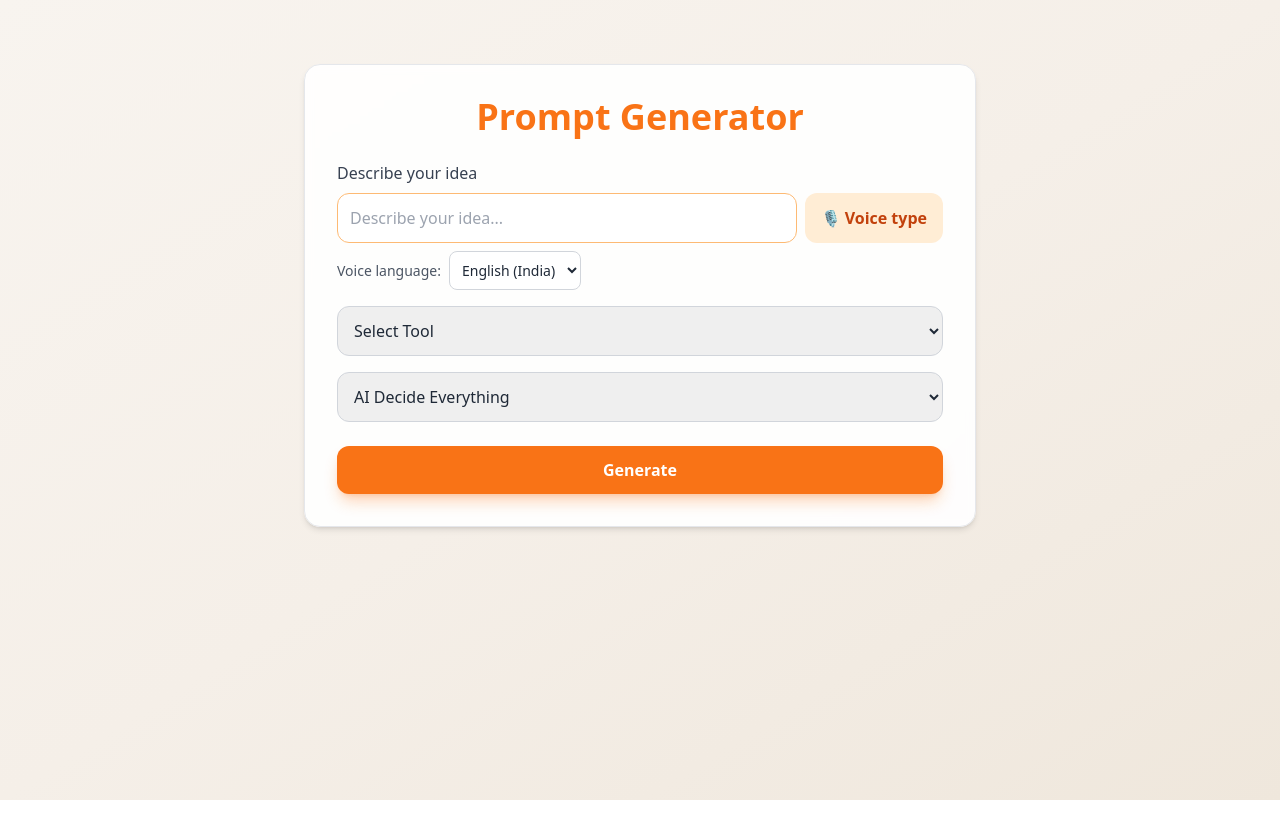
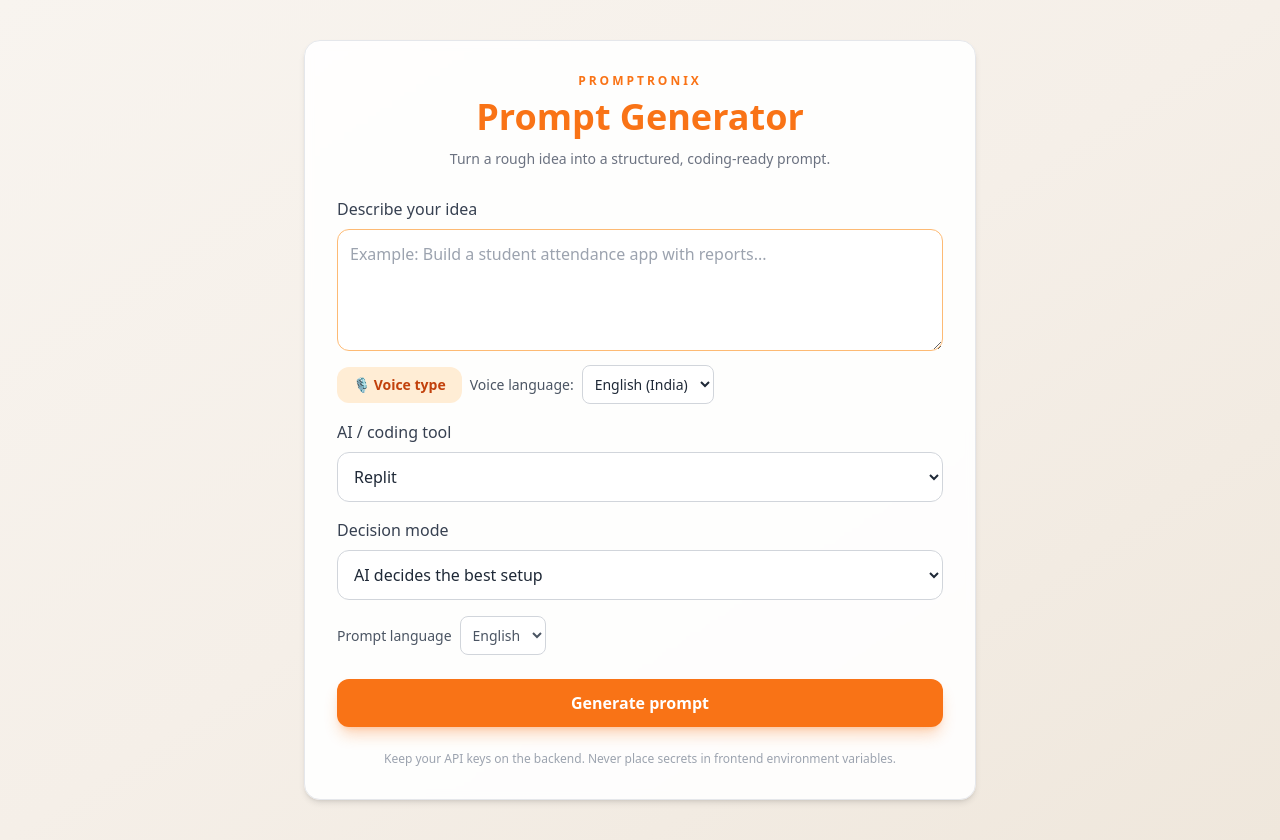
Before and after one commit to shriramthree/mern_mvp, a React app in the folder frontend/frontend/: page / in a window 1280 px wide. Before the commit the page ends 800 px from the top, so only its background shows below. Built offline with nearby package versions, Linux system fonts and the light colour scheme; no server answers; the HTML template or start-up script is replaced by a standard one.

Commit message:
Connect Promptronix frontend to prompt generation API

```diff
--- a/frontend/frontend/src/App.jsx
+++ b/frontend/frontend/src/App.jsx
@@ -1,136 +1,98 @@
 import { useRef, useState } from "react";
+import axios from "axios";
+
+const API_URL = import.meta.env.VITE_API_URL || "http://localhost:5000";
 
 function App() {
   const [stack, setStack] = useState("");
   const [prompt, setPrompt] = useState("");
-  const [tools, setTools] = useState("");
+  const [tools, setTools] = useState("Replit");
   const [mode, setMode] = useState("ai");
-
   const [deployment, setDeployment] = useState("");
   const [auth, setAuth] = useState("");
   const [model, setModel] = useState("");
   const [database, setDatabase] = useState("");
-
+  const [outputLanguage, setOutputLanguage] = useState("en");
   const [result, setResult] = useState("");
   const [isGenerating, setIsGenerating] = useState(false);
   const [isListening, setIsListening] = useState(false);
   const [speechLanguage, setSpeechLanguage] = useState("en-IN");
   const [voiceError, setVoiceError] = useState("");
+  const [error, setError] = useState("");
   const recognitionRef = useRef(null);
   const shouldKeepListeningRef = useRef(false);
   const lastTranscriptRef = useRef("");
 
-  // 🧠 SMART PROMPT GENERATOR — Prime, Persona, Product, Privacy, Polish
-  const generatePromptLocally = () => {
-    const idea = prompt.trim();
-    if (!idea) return "Please enter your project idea before generating a prompt.";
-
-    let stackText = stack || "the most suitable modern technology stack";
-    let toolText = tools || "appropriate industry-standard development tools";
-
-    if (stack === "MERN") {
-      stackText = "MongoDB, Express.js, React, and Node.js";
-    } else if (stack === "MEAN") {
-      stackText = "MongoDB, Express.js, Angular, and Node.js";
-    } else if (stack === "LAMP") {
-      stackText = "Linux, Apache, MySQL, and PHP";
-    } else if (stack === "JAMstack") {
-      stackText = "JavaScript, APIs, and Markup";
-    }
-
-    return `
-🚀 PROJECT PROMPT — PRIME FRAMEWORK
-
-Use the following five-part framework. Follow every section explicitly and produce a practical, implementation-ready result.
-
-1. PRIME — BACKGROUND, CONTEXT & SCENARIO
-Project idea: "${idea}"
-Explain the problem being solved, intended users, use cases, operating context, assumptions, and scope. If critical information is missing, state reasonable assumptions clearly rather than inventing facts. Keep the solution aligned with the actual idea.
-
-2. PERSONA — EXPERT ROLE & POINT OF VIEW
-Act as a senior product architect, experienced software engineer, UI/UX designer, and security-conscious technical lead. Use a clear, professional, practical tone. Make decisions that prioritize usability, accessibility, maintainability, reliability, and a polished user experience.
-
-3. PRODUCT — TASK, GOALS & REQUIRED DELIVERABLES
-Create a complete, detailed plan and implementation for the project described above. Use ${stackText} as the technology stack and ${toolText} as the preferred development tool(s).
-Authentication: ${auth || "recommend an appropriate approach only if the project needs it"}.
-Database: ${database || "choose and justify a suitable database based on the requirements"}.
-Deployment: ${deployment || "recommend a suitable deployment option and explain the setup"}.
-${model ? `AI integration: use ${model} where it clearly benefits the project.` : "AI integration: include it only when it adds clear value to the project."}
-Include: requirements and key features; architecture and folder structure; data model and API design where applicable; responsive and accessible UI; validation and error handling; security considerations; setup instructions; environment-variable guidance; testing strategy; and deployment steps. Provide working, consistent code or concrete implementation steps where requested. Do not leave placeholder functions or omit essential files without explaining why.
-
-4. PRIVACY — SAFETY, DATA & CONSTRAINTS
-Use secure defaults. Never expose, invent, or hard-code API keys, passwords, access tokens, private user data, or secrets. Use environment variables for credentials. Collect only necessary data, validate inputs, protect sensitive information, and explain any relevant privacy or security trade-offs. Respect the selected stack and stated constraints; do not claim that unimplemented features have been completed.
-
-5. POLISH — REVIEW, REFINEMENT & FINAL QUALITY
-Before presenting the result, check that it directly satisfies the idea, all sections are consistent, code and commands fit the chosen stack, and no essential steps are missing. Improve clarity, structure, naming, accessibility, responsive behavior, and error handling. Format the response with meaningful headings, numbered steps, code blocks, and a concise verification checklist. Identify assumptions and limitations honestly, and suggest focused follow-up improvements only where useful.
-
-FINAL INSTRUCTION
-Deliver a cohesive, production-minded result tailored to the project idea. Prioritize correctness and completeness over unnecessary complexity. If the request is ambiguous, ask only essential clarifying questions or proceed with clearly stated assumptions.
-`;
-  };
-  // 🚀 HANDLE SUBMIT — show loading for at least 2 seconds
   const handleSubmit = async () => {
     if (isGenerating) return;
+    const idea = prompt.trim();
+    if (idea.length < 3) {
+      setError("Please describe your project idea using at least 3 characters.");
+      return;
+    }
     setIsGenerating(true);
+    setError("");
+    setResult("");
     const startedAt = Date.now();
     try {
-      const output = generatePromptLocally();
+      const options = {
+        targetTool: tools || "Replit",
+        outputLanguage,
+        ...(mode === "customize" ? { stack, deployment, auth, model, database } : {}),
+      };
+      const response = await axios.post(`${API_URL}/api/generate`, { idea, options }, { timeout: 120000 });
+      const output = response.data?.prompt;
+      if (!output) throw new Error("The server returned an empty prompt. Please try again.");
       const remaining = Math.max(0, 2000 - (Date.now() - startedAt));
-      if (remaining > 0) await new Promise((resolve) => window.setTimeout(resolve, remaining));
+      if (remaining) await new Promise((resolve) => window.setTimeout(resolve, remaining));
       setResult(output);
+      if (response.data?.validation && !response.data.validation.ok) {
+        setError("The prompt was generated, but some required sections may be missing.");
+      }
+    } catch (err) {
+      const message = err?.response?.data?.error || err?.message || "Could not generate the prompt.";
+      setError(`${message} Check that the backend is running and VITE_API_URL is configured.`);
     } finally {
       setIsGenerating(false);
     }
   };
 
-  // 🎙️ VOICE-TO-TYPE using the browser Web Speech API
   const handleVoiceInput = () => {
     setVoiceError("");
     const SpeechRecognition = window.SpeechRecognition || window.webkitSpeechRecognition;
-
     if (!SpeechRecognition) {
       setVoiceError("Voice typing is not supported in this browser. Try the latest Chrome or Edge.");
       return;
     }
-
     if (isListening) {
       shouldKeepListeningRef.current = false;
       recognitionRef.current?.stop();
       setIsListening(false);
       return;
     }
-
     shouldKeepListeningRef.current = true;
     lastTranscriptRef.current = "";
     const recognition = new SpeechRecognition();
     recognitionRef.current = recognition;
     recognition.lang = speechLanguage;
-    // Continue listening across pauses until the user presses Stop.
     recognition.continuous = true;
-    // Only accept finalized speech results to avoid inserting unstable guesses.
     recognition.interimResults = false;
-
     recognition.onstart = () => setIsListening(true);
     recognition.onresult = (event) => {
-      // Process only new, final results. Never reuse results[0], which can be stale.
       const finalChunks = [];
       for (let i = event.resultIndex; i < event.results.length; i += 1) {
         const item = event.results[i];
-        if (item.isFinal) {
-          const alternative = item[0];
-          const transcript = alternative?.transcript?.trim();
-          const confidence = alternative?.confidence;
-          // Ignore weak recognition guesses when the browser exposes confidence.
+        if (!item.isFinal) continue;
+        const transcript = item[0]?.transcript?.trim();
+        const confidence = item[0]?.confidence;
         if (!transcript || (typeof confidence === "number" && confidence > 0 && confidence < 0.65)) continue;
-          // Prevent an identical final phrase from being inserted twice after a restart.
         if (transcript === lastTranscriptRef.current) continue;
         lastTranscriptRef.current = transcript;
         finalChunks.push(transcript);
       }
-      }
       if (finalChunks.length) {
         const transcript = finalChunks.join(" ");
-        setPrompt((current) => current ? current + " " + transcript : transcript);
+        setPrompt((current) => current ? `${current} ${transcript}` : transcript);
       }
     };
     recognition.onerror = (event) => {
@@ -144,9 +106,8 @@ Deliver a cohesive, production-minded result tailored to the project idea. Prior
     };
     recognition.onend = () => {
       if (shouldKeepListeningRef.current) {
-        try {
-          recognition.start();
-        } catch {
+        try { recognition.start(); }
+        catch {
           shouldKeepListeningRef.current = false;
           setIsListening(false);
           setVoiceError("Voice typing could not resume. Press Voice type to try again.");
@@ -155,169 +116,99 @@ Deliver a cohesive, production-minded result tailored to the project idea. Prior
         setIsListening(false);
       }
     };
-
-    try {
-      recognition.start();
-    } catch {
+    try { recognition.start(); }
+    catch {
+      shouldKeepListeningRef.current = false;
       setIsListening(false);
       setVoiceError("Could not start voice typing. Please try again.");
     }
   };
 
   return (
-    <div className="min-h-screen bg-gradient-to-br from-[#f8f4ef] via-[#f5efe8] to-[#efe7dc] flex justify-center items-start pt-16 px-4 text-gray-800">
+    <div className="min-h-screen bg-gradient-to-br from-[#f8f4ef] via-[#f5efe8] to-[#efe7dc] flex justify-center items-start py-10 px-4 text-gray-800">
+      <main className="w-full max-w-2xl bg-white/90 backdrop-blur-sm rounded-2xl p-6 sm:p-8 shadow-md border border-gray-200">
+        <p className="text-center text-xs font-bold tracking-[0.25em] text-orange-500 uppercase mb-2">Promptronix</p>
+        <h1 className="text-4xl font-bold mb-3 text-center text-orange-500">Prompt Generator</h1>
+        <p className="text-center text-sm text-gray-500 mb-7">Turn a rough idea into a structured, coding-ready prompt.</p>
 
-      <div className="w-full max-w-2xl bg-white/90 backdrop-blur-sm rounded-2xl p-8 shadow-md border border-gray-200">
-
-        {/* TITLE */}
-        <h1 className="text-4xl font-bold mb-6 text-center text-orange-500">
-          Prompt Generator
-        </h1>
-
-        {/* PROMPT + VOICE TYPING */}
-        <label htmlFor="project-idea" className="block mb-2 font-medium text-gray-700">
-          Describe your idea
-        </label>
-        <div className="flex flex-col sm:flex-row gap-2 mb-2">
-          <input
-            id="project-idea"
-            type="text"
-            placeholder="Describe your idea..."
-            value={prompt}
-            onChange={(e) => setPrompt(e.target.value)}
-            className="min-w-0 flex-1 p-3 rounded-xl border border-orange-300 focus:outline-none focus:ring-2 focus:ring-orange-400"
+        <label htmlFor="project-idea" className="block mb-2 font-medium text-gray-700">Describe your idea</label>
+        <textarea
+          id="project-idea" rows={4} placeholder="Example: Build a student attendance app with reports..."
+          value={prompt} onChange={(e) => setPrompt(e.target.value)}
+          className="w-full p-3 rounded-xl border border-orange-300 focus:outline-none focus:ring-2 focus:ring-orange-400 resize-y"
         />
-          <button
-            type="button"
-            onClick={handleVoiceInput}
-            aria-pressed={isListening}
-            className={"shrink-0 px-4 py-3 rounded-xl font-semibold transition-colors " + (isListening ? "bg-red-500 hover:bg-red-600 text-white" : "bg-orange-100 hover:bg-orange-200 text-orange-700")}
-          >
+        <div className="flex flex-wrap items-center gap-2 mt-2 mb-4 text-sm">
+          <button type="button" onClick={handleVoiceInput} aria-pressed={isListening}
+            className={"px-4 py-2 rounded-xl font-semibold transition-colors " + (isListening ? "bg-red-500 hover:bg-red-600 text-white" : "bg-orange-100 hover:bg-orange-200 text-orange-700")}>
             {isListening ? "■ Stop listening" : "🎙️ Voice type"}
           </button>
+          <label htmlFor="speech-language" className="text-gray-600">Voice language:</label>
+          <select id="speech-language" value={speechLanguage} onChange={(e) => setSpeechLanguage(e.target.value)} disabled={isListening} className="p-2 rounded-lg border border-gray-300 bg-white">
+            <option value="en-IN">English (India)</option><option value="ta-IN">Tamil (India)</option>
+          </select>
+          {isListening && <span className="text-red-600" role="status" aria-live="polite">Listening…</span>}
         </div>
-        <div className="flex flex-wrap items-center gap-2 mb-4 text-sm">
-          <label htmlFor="speech-language" className="text-gray-600">Voice language:</label>
-          <select
-            id="speech-language"
-            value={speechLanguage}
-            onChange={(e) => setSpeechLanguage(e.target.value)}
-            disabled={isListening}
-            className="p-2 rounded-lg border border-gray-300 bg-white"
-          >
-            <option value="en-IN">English (India)</option>
-            <option value="ta-IN">Tamil (India)</option>
+        {voiceError && <p className="mb-4 text-sm text-red-600" role="alert">{voiceError}</p>}
+
+        <label htmlFor="coding-tool" className="block mb-2 font-medium text-gray-700">AI / coding tool</label>
+        <select id="coding-tool" value={tools} onChange={(e) => setTools(e.target.value)} className="w-full p-3 mb-4 rounded-xl border border-gray-300 bg-white">
+          <option value="Gemini">Gemini</option><option value="Claude">Claude</option><option value="Replit">Replit</option><option value="Cursor">Cursor</option>
         </select>
-          {isListening && <span className="text-red-600" role="status" aria-live="polite">Listening… speak now</span>}
+
+        <label htmlFor="mode" className="block mb-2 font-medium text-gray-700">Decision mode</label>
+        <select id="mode" value={mode} onChange={(e) => setMode(e.target.value)} className="w-full p-3 mb-4 rounded-xl border border-gray-300 bg-white">
+          <option value="ai">AI decides the best setup</option><option value="customize">Customize settings</option>
+        </select>
+
+        {mode === "customize" && (
+          <section className="rounded-xl border border-orange-100 bg-orange-50/50 p-4 mb-4">
+            <h2 className="font-semibold mb-3">Project preferences</h2>
+            <div className="grid sm:grid-cols-2 gap-3">
+              <select aria-label="Technology stack" value={stack} onChange={(e) => setStack(e.target.value)} className="w-full p-3 rounded-xl border border-gray-300 bg-white">
+                <option value="">Technology stack</option><option value="MERN">MERN Stack</option><option value="MEAN">MEAN Stack</option><option value="LAMP">LAMP Stack</option><option value="JAMstack">JAMstack</option><option value="Full Stack">Full Stack</option>
+              </select>
+              <select aria-label="Deployment" value={deployment} onChange={(e) => setDeployment(e.target.value)} className="w-full p-3 rounded-xl border border-gray-300 bg-white">
+                <option value="">Deployment preference</option><option>Vercel</option><option>AWS</option><option>Render</option>
+              </select>
+              <select aria-label="Authentication" value={auth} onChange={(e) => setAuth(e.target.value)} className="w-full p-3 rounded-xl border border-gray-300 bg-white">
+                <option value="">Authentication</option><option>JWT</option><option>Firebase</option>
+              </select>
+              <select aria-label="Model" value={model} onChange={(e) => setModel(e.target.value)} className="w-full p-3 rounded-xl border border-gray-300 bg-white">
+                <option value="">AI model preference</option><option>OpenAI</option><option>Gemini</option><option>Claude</option>
+              </select>
+              <select aria-label="Database" value={database} onChange={(e) => setDatabase(e.target.value)} className="w-full p-3 rounded-xl border border-gray-300 bg-white">
+                <option value="">Database preference</option><option>MongoDB</option><option>PostgreSQL</option>
+              </select>
+              <select aria-label="Output language" value={outputLanguage} onChange={(e) => setOutputLanguage(e.target.value)} className="w-full p-3 rounded-xl border border-gray-300 bg-white">
+                <option value="en">Prompt language: English</option><option value="ta">Prompt language: Tamil</option>
+              </select>
             </div>
-        {voiceError && (
-          <p className="mb-4 text-sm text-red-600" role="alert">{voiceError}</p>
+          </section>
         )}
 
-        {/* TOOLS */}
-        <select
-          value={tools}
-          onChange={(e) => setTools(e.target.value)}
-          className="w-full p-3 mb-4 rounded-xl border border-gray-300"
-        >
-          <option value="">Select Tool</option>
-          <option value="Gemini">Gemini</option>
-          <option value="Claude">Claude</option>
-          <option value="Replit">Replit</option>
-          <option value="Cursor">Cursor</option>
+        {mode === "ai" && (
+          <label htmlFor="output-language" className="flex flex-wrap items-center gap-2 mb-4 text-sm text-gray-600">
+            Prompt language
+            <select id="output-language" value={outputLanguage} onChange={(e) => setOutputLanguage(e.target.value)} className="p-2 rounded-lg border border-gray-300 bg-white">
+              <option value="en">English</option><option value="ta">Tamil</option>
             </select>
-
-        {/* MODE */}
-        <select
-          value={mode}
-          onChange={(e) => setMode(e.target.value)}
-          className="w-full p-3 mb-4 rounded-xl border border-gray-300"
-        >
-          <option value="ai">AI Decide Everything</option>
-          <option value="customize">Customize</option>
-        </select>
-
-        {/* CUSTOM OPTIONS */}
-        {mode === "customize" && (
-          <>
-            <select
-              value={stack}
-              onChange={(e) => setStack(e.target.value)}
-              className="w-full p-3 mb-4 rounded-xl border border-gray-300"
-            >
-              <option value="">Select Stack</option>
-              <option value="MERN">MERN Stack</option>
-              <option value="MEAN">MEAN Stack</option>
-              <option value="LAMP">LAMP Stack</option>
-              <option value="JAMstack">JAMstack</option>
-              <option value="Full Stack">Full Stack</option>
-            </select>
-
-            <select
-              onChange={(e) => setDeployment(e.target.value)}
-              className="w-full p-3 mb-4 rounded-xl border border-gray-300"
-            >
-              <option value="">Deployment</option>
-              <option>Vercel</option>
-              <option>AWS</option>
-              <option>Render</option>
-            </select>
-
-            <select
-              onChange={(e) => setAuth(e.target.value)}
-              className="w-full p-3 mb-4 rounded-xl border border-gray-300"
-            >
-              <option value="">Auth</option>
-              <option>JWT</option>
-              <option>Firebase</option>
-            </select>
-
-            <select
-              onChange={(e) => setModel(e.target.value)}
-              className="w-full p-3 mb-4 rounded-xl border border-gray-300"
-            >
-              <option value="">Model</option>
-              <option>OpenAI</option>
-              <option>Gemini</option>
-              <option>Claude</option>
-            </select>
-
-            <select
-              onChange={(e) => setDatabase(e.target.value)}
-              className="w-full p-3 mb-4 rounded-xl border border-gray-300"
-            >
-              <option value="">Database</option>
-              <option>MongoDB</option>
-              <option>PostgreSQL</option>
-            </select>
-          </>
+          </label>
         )}
 
-        {/* BUTTON */}
-        <button
-          onClick={handleSubmit}
-          disabled={isGenerating}
-          aria-busy={isGenerating}
-          className="w-full mt-2 bg-orange-500 hover:bg-orange-600 disabled:cursor-not-allowed disabled:opacity-80 text-white p-3 rounded-xl font-semibold shadow-lg shadow-orange-500/30 transition-opacity"
-        >
-          {isGenerating ? (
-            <span className="inline-flex items-center justify-center gap-2" role="status" aria-live="polite">
-              <span className="h-5 w-5 rounded-full border-2 border-white/40 border-t-white animate-spin" aria-hidden="true" />
-              Generating your prompt...
-            </span>
-          ) : ("Generate")}
+        <button onClick={handleSubmit} disabled={isGenerating} aria-busy={isGenerating}
+          className="w-full mt-2 bg-orange-500 hover:bg-orange-600 disabled:cursor-not-allowed disabled:opacity-80 text-white p-3 rounded-xl font-semibold shadow-lg shadow-orange-500/30 transition-opacity">
+          {isGenerating ? <span className="inline-flex items-center justify-center gap-2" role="status" aria-live="polite"><span className="h-5 w-5 rounded-full border-2 border-white/40 border-t-white animate-spin" aria-hidden="true" />Generating your prompt...</span> : "Generate prompt"}
         </button>
 
-        {/* RESULT */}
+        {error && <p className="mt-4 text-sm text-red-600" role="alert">{error}</p>}
         {result && (
-          <div className="mt-6 p-4 rounded-xl bg-gray-100 border border-gray-200 max-h-64 overflow-auto">
-            <pre className="text-sm whitespace-pre-wrap text-gray-800">
-              {result}
-            </pre>
-          </div>
+          <section className="mt-6 p-4 rounded-xl bg-gray-50 border border-gray-200">
+            <div className="flex items-center justify-between gap-3 mb-3"><h2 className="font-bold text-gray-800">Your generated prompt</h2><button onClick={() => navigator.clipboard?.writeText(result)} className="px-3 py-1.5 rounded-lg border border-gray-300 bg-white text-sm hover:bg-gray-100">Copy</button></div>
+            <pre className="text-sm whitespace-pre-wrap text-gray-800 max-h-[32rem] overflow-auto">{result}</pre>
+          </section>
         )}
-
-      </div>
+        <p className="mt-6 text-center text-xs text-gray-400">Keep your API keys on the backend. Never place secrets in frontend environment variables.</p>
+      </main>
     </div>
   );
 }
```
Lines whose indentation alone changed are shown as unchanged.
